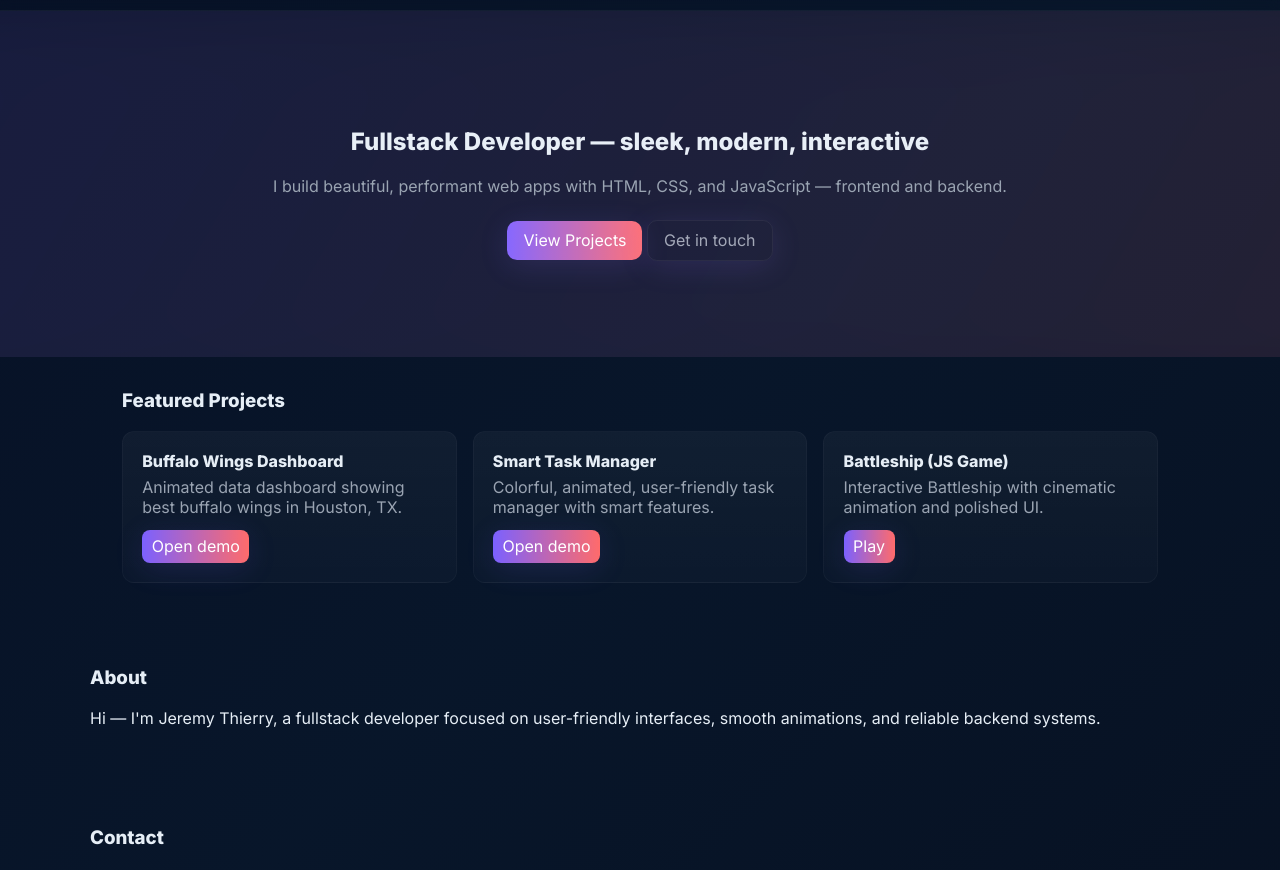
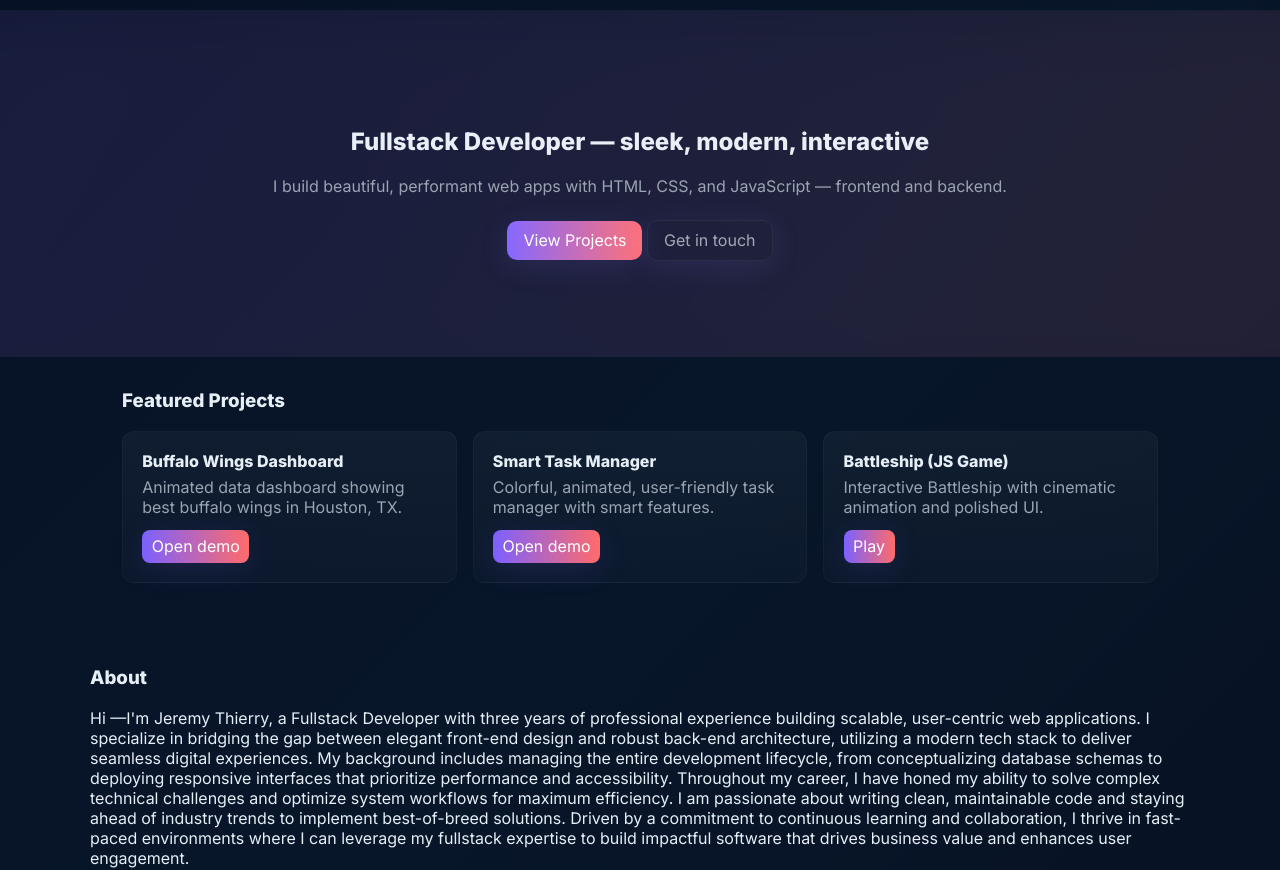
Before and after one commit to jlthierry231-stack/portfolio1419, a plain HTML site: page index.html in a window 1280 px wide. Shown: the part 75-945 px from the top of the page. Drawn offline with Linux system fonts and the light colour scheme.

Commit message:
Revise about section with detailed professional overview
Updated personal description to include professional experience and skills.

```diff
--- a/index.html
+++ b/index.html
@@ -59,7 +59,12 @@
 
     <section id="about" class="container about">
       <h3>About</h3>
-      <p>Hi — I'm Jeremy Thierry, a fullstack developer focused on user-friendly interfaces, smooth animations, and reliable backend systems.</p>
+      <p>Hi —I'm Jeremy Thierry, a Fullstack Developer with three years of professional experience building scalable, user-centric web applications. I specialize in bridging the gap between elegant front-end design and robust back-end architecture, utilizing a modern tech stack to deliver seamless digital experiences. My background includes managing the entire development lifecycle, from conceptualizing database schemas to deploying responsive interfaces that prioritize performance and accessibility.
+Throughout my career, I have honed my ability to solve complex technical challenges and optimize system workflows for maximum efficiency. I am passionate about writing clean, maintainable code and staying ahead of industry trends to implement best-of-breed solutions. Driven by a commitment to continuous learning and collaboration, I thrive in fast-paced environments where I can leverage my fullstack expertise to build impactful software that drives business value and enhances user engagement.
+
+
+
+</p>
     </section>
 
     <section id="contact" class="container contact">
```
